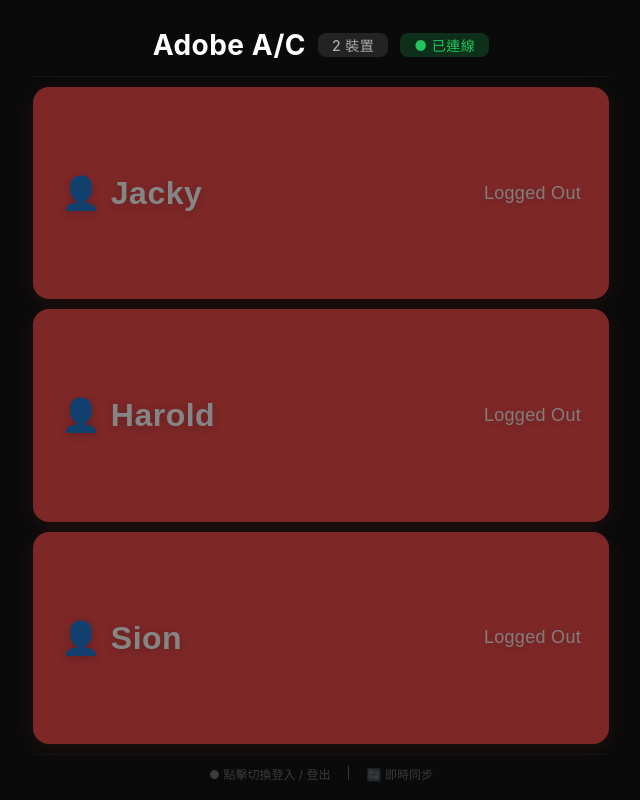
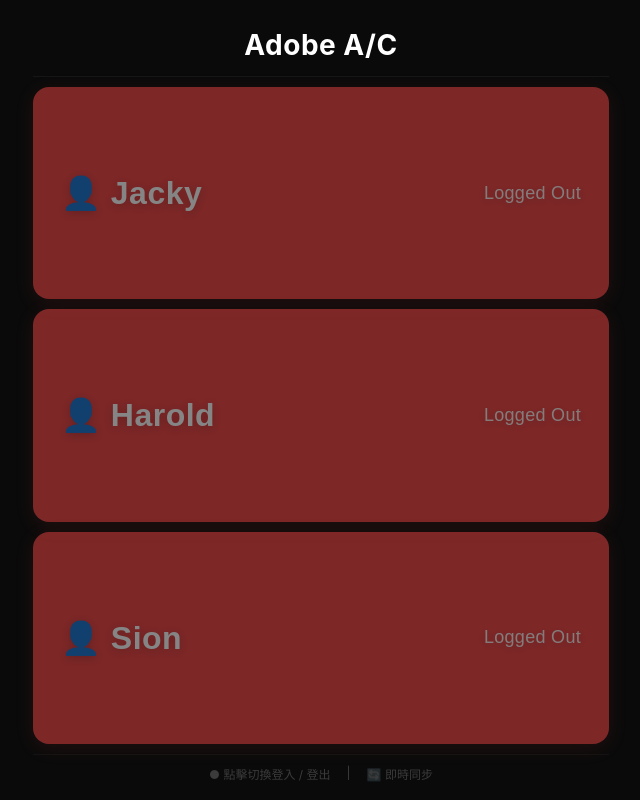
Before and after one commit to jackyleung37-hk/adobe, a plain HTML site: page index.html in a window 1280 px wide. Shown: the whole page, without its empty margins (319-959 px from the left). Drawn offline with Linux system fonts and the light colour scheme; no server answers.

Commit message:
Update index.html

```diff
--- a/index.html
+++ b/index.html
@@ -266,8 +266,7 @@
         <!-- 大標題 -->
         <div class="title">
             Adobe A/C
-            <span>2 裝置</span>
-            <span class="status-badge online" id="connectionStatus">● 已連線</span>
+
         </div>
 
         <!-- 三個大按鈕 -->
```
